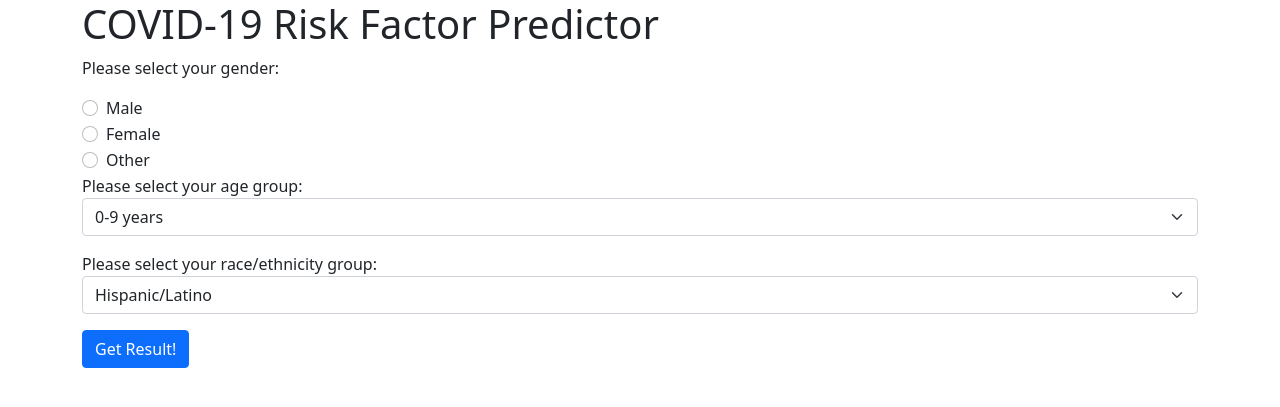
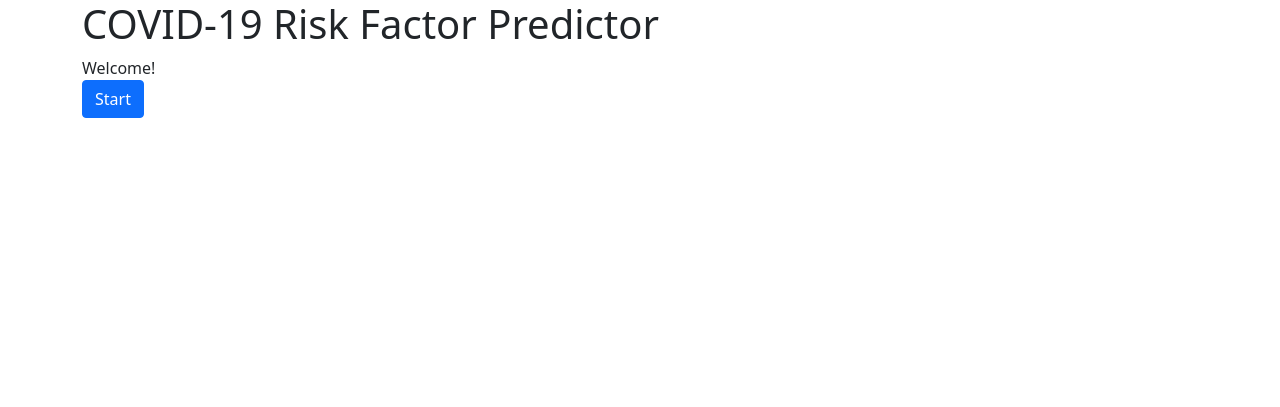
Before and after one commit to cedricvicera/C-RFP, a Flask app: template templates/index.html in a window 1280 px wide. Shown: the top 407 px of the page. Run offline with Flask 2, Linux system fonts and the light colour scheme; the template is opened without the code that fills it, so the values that code supplies are empty.

Commit message:
update apprunner.py and templates
update form() in apprunner, set correct redirection address; add templates for home, form and result pages.

```diff
--- a/apprunner.py
+++ b/apprunner.py
@@ -2,17 +2,27 @@ from flask import Flask, redirect, url_for, render_template, request
 
 app = Flask(__name__)
 
+#home page
 @app.route("/")
 def home():
-    return render_template("base.html")
+    return render_template("index.html")
 
+#form page: to get user input
 @app.route("/form", methods=["POST", "GET"])
-def getinput():
-    sex = request.form.get("sex")
-    age = request.form.get("age")
-    race = request.form.get("race")
-    print(sex, age, race)
-    return render_template("index.html")
+def form():
+    if request.method == "POST":
+        sex = request.form.get("sex")
+        age = request.form.get("age")
+        race = request.form.get("race")
+        print(sex, age, race)  #will be replaced to data processing methods
+        return redirect("/") #will be replaced to result page
+    else:
+        return render_template("form.html")
+
+#result page
+@app.route("/result")
+def result():
+    return render_template("result.html")
 
 if __name__== "__main__":
     app.run(debug=True)
--- a/templates/index.html
+++ b/templates/index.html
@@ -1,49 +1,8 @@
 {% extends "base.html" %}
-{% block title %}Form{% endblock %}
+{% block title %}Home{% endblock %}
 {% block content %}
-<form action="#" method="post">
-
-    <p>Please select your gender:</p>
-    <div class="form-check">
-        <input class="form-check-input" type="radio" name="sex" id="male" value="male">
-        <label class="form-check-label" for="male">Male</label>
-    </div>
-    <div class="form-check">
-        <input class="form-check-input" type="radio" name="sex" id="female" value="female">
-        <label class="form-check-label" for="female">Female</label>
-    </div>
-    <div class="form-check">
-        <input class="form-check-input" type="radio" name="sex" id="other" value="other">
-        <label class="form-check-label" <label for="other">Other</label>
-    </div>
-    <p>
-        <label for="age">Please select your age group:</label>
-        <select class="form-select" aria-label="Default select example" name="age" id="age">
-            <!-- Value better not start with number -->
-            <option value="0-9">0-9 years</option>
-            <option value="10-19">10-19 years</option>
-            <option value="20-39">20-39 years</option>
-            <option value="40-49">40-49 years</option>
-            <option value="50-59">50-59 years</option>
-            <option value="60-69">60-69 years</option>
-            <option value="70-79">70-79 years</option>
-            <option value="80+">80+ years</option>
-        </select>
-    </p>
-    <p>
-        <label for="race">Please select your race/ethnicity group:</label>
-        <select class="form-select" aria-label="Default select example" name="race" id="race">
-            <!-- Value better not start with number -->
-            <option value="Latino">Hispanic/Latino</option>
-            <option value="American Indian">American Indian/Alaska Native, Non-Hispanic</option>
-            <option value="Asian">Asian, Non-Hispanic</option>
-            <option value="Black">Black, Non-Hispanic</option>
-            <option value="Native Hawaiian">Native Hawaiian/Other Pacific Islander, Non-Hispanic</option>
-            <option value="White">White, Non-Hispanic</option>
-            <option value="Other">Multiple/Other, Non-Hispanic</option>
-        </select>
-    </p>
-    <!-- <input type="submit" value="Get Result!"/> -->
-    <button type="submit" class="btn btn-primary">Get Result!</button>
-</form>
+Welcome!
+<p>
+<a class="btn btn-primary" href="\form" role="button">Start</a>
+</p>
 {% endblock %}
```
Also changed, not shown: templates/form.html (added, +53 -0 lines), templates/base.html (line endings or trailing spaces).
